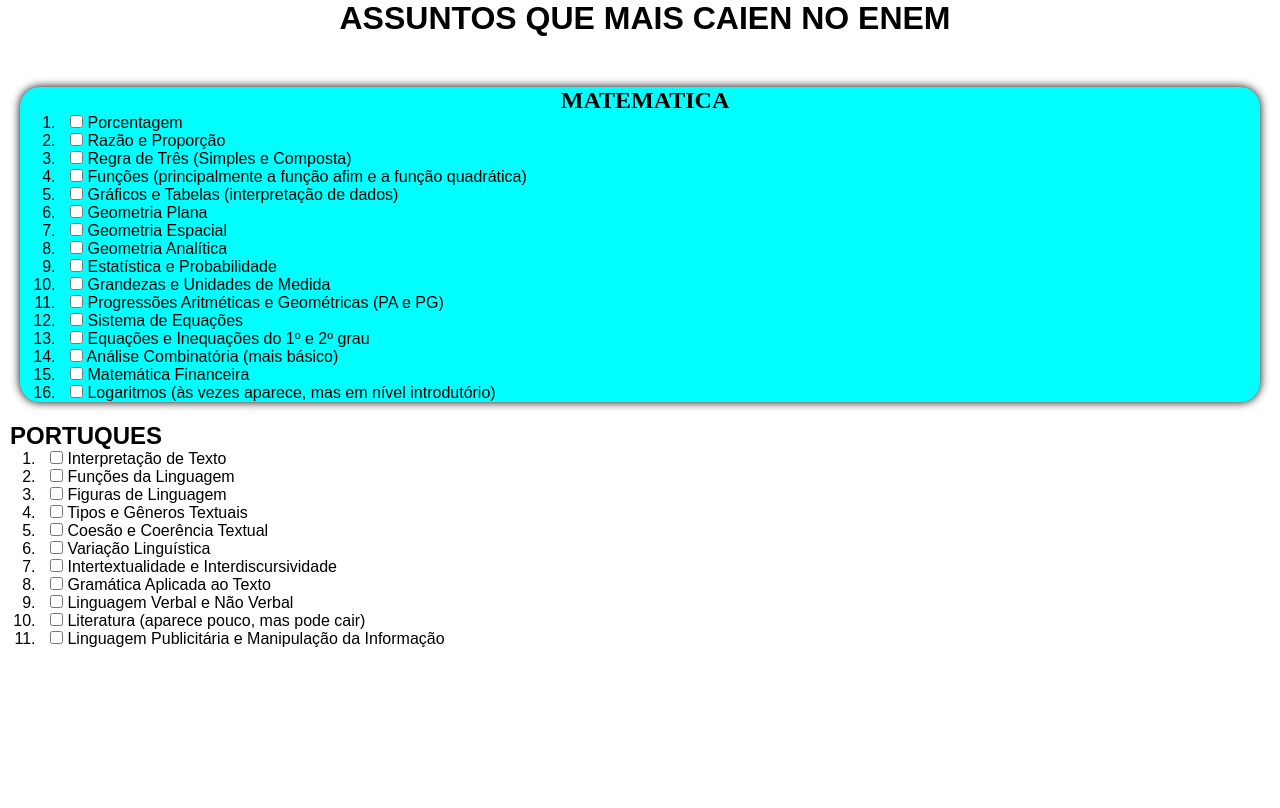
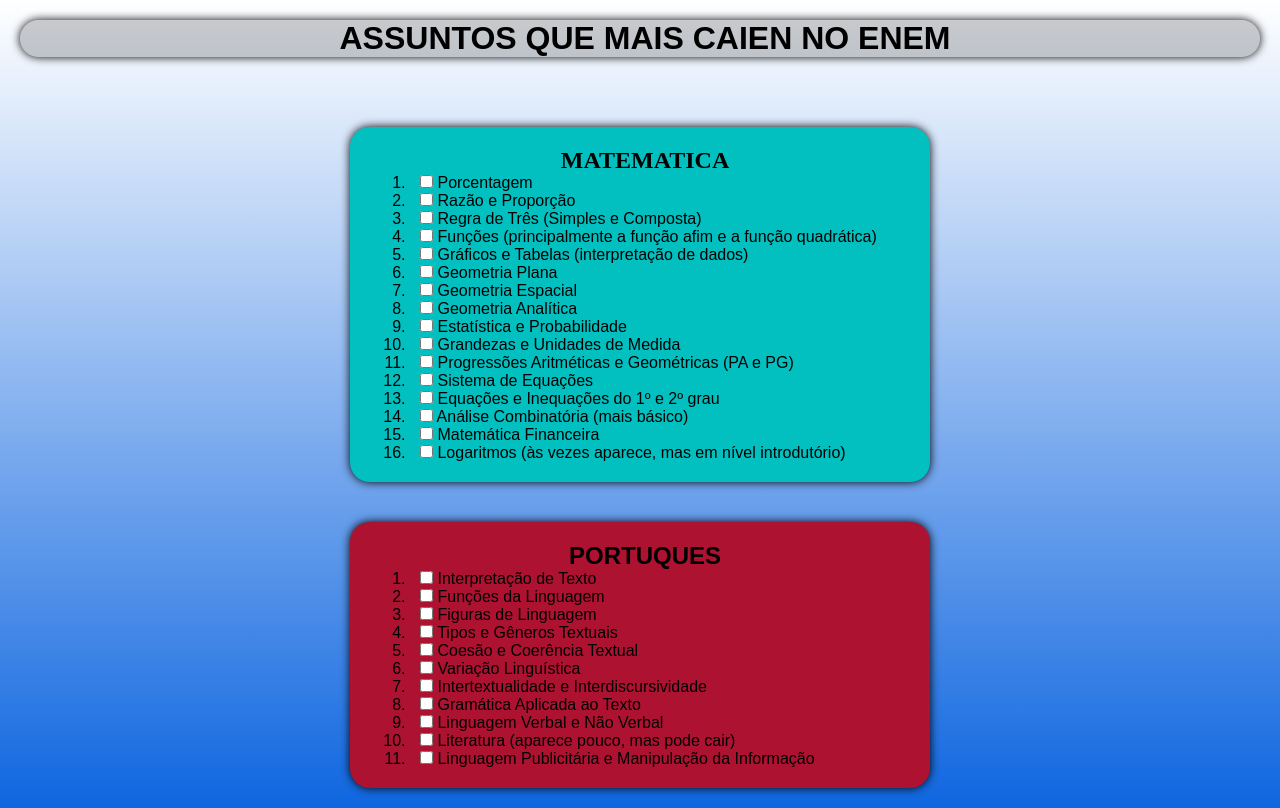
Before and after one commit to DenilsonAmaral/rumo.ao.enem, a plain HTML site: page index.html in a window 1280 px wide. Drawn offline with Linux system fonts and the light colour scheme.

Commit message:
ajustando

```diff
--- a/estilos/estilo1.css
+++ b/estilos/estilo1.css
@@ -2,18 +2,41 @@
     margin: 0px;
     text-indent: 10px;
      font-family: Arial, Helvetica, sans-serif;
+
+}
+body{
+     background-image: linear-gradient(rgb(255, 255, 255), rgb(15, 102, 224));
+}
+header{
+    margin: 20px;
+    background-color: rgba(0, 0, 0, 0.201);
+    border-radius: 20px;
+    box-shadow:  0px 0px 10px 0px black;
+    padding: 0px;
+    text-align: center;
 }
 header > h1{
     text-align: center;
     margin-bottom: 50px;
 }
-
-main > aside#MATEMATICA{
+main{
+    display: grid;
+    justify-content: center;
+    grid-template-columns: minmax(150px, 620px);
+}
+main > aside#MATEMATICA,aside#PORTUQUES{
    margin-bottom: 50px;
-   background-color: aqua;
+   background-color: rgb(2, 192, 192);
    margin: 20px;
    box-shadow: 0px 0px 10px 0px black;
    border-radius: 20px;
+   padding: 20px;
+}
+main> aside#PORTUQUES{
+    background-color: rgb(174, 18, 49);
+}
+main> aside#PORTUQUES > h2{
+    text-align: center;
 }
 main > aside#MATEMATICA > h2{
     text-align: center;
```
